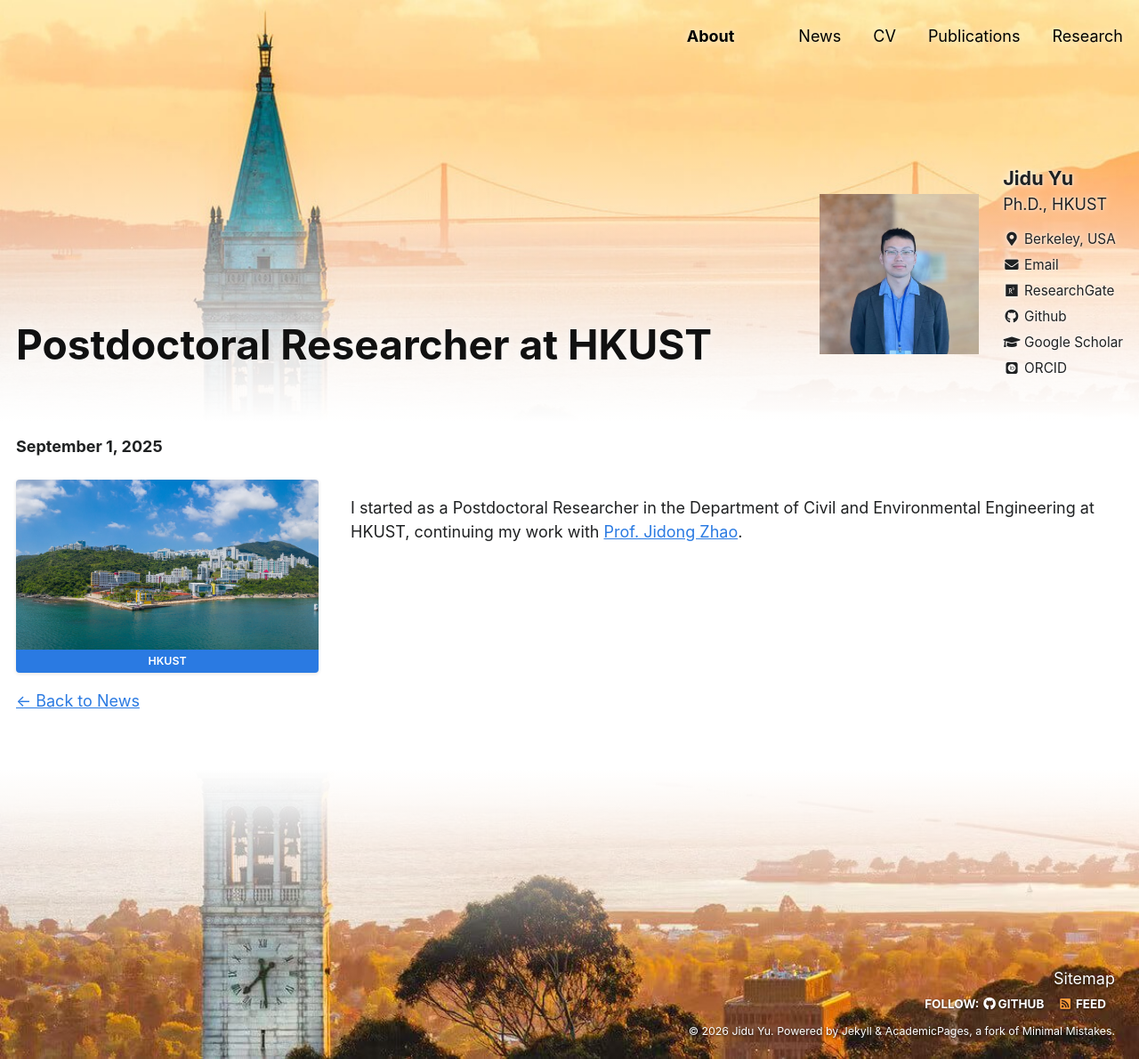
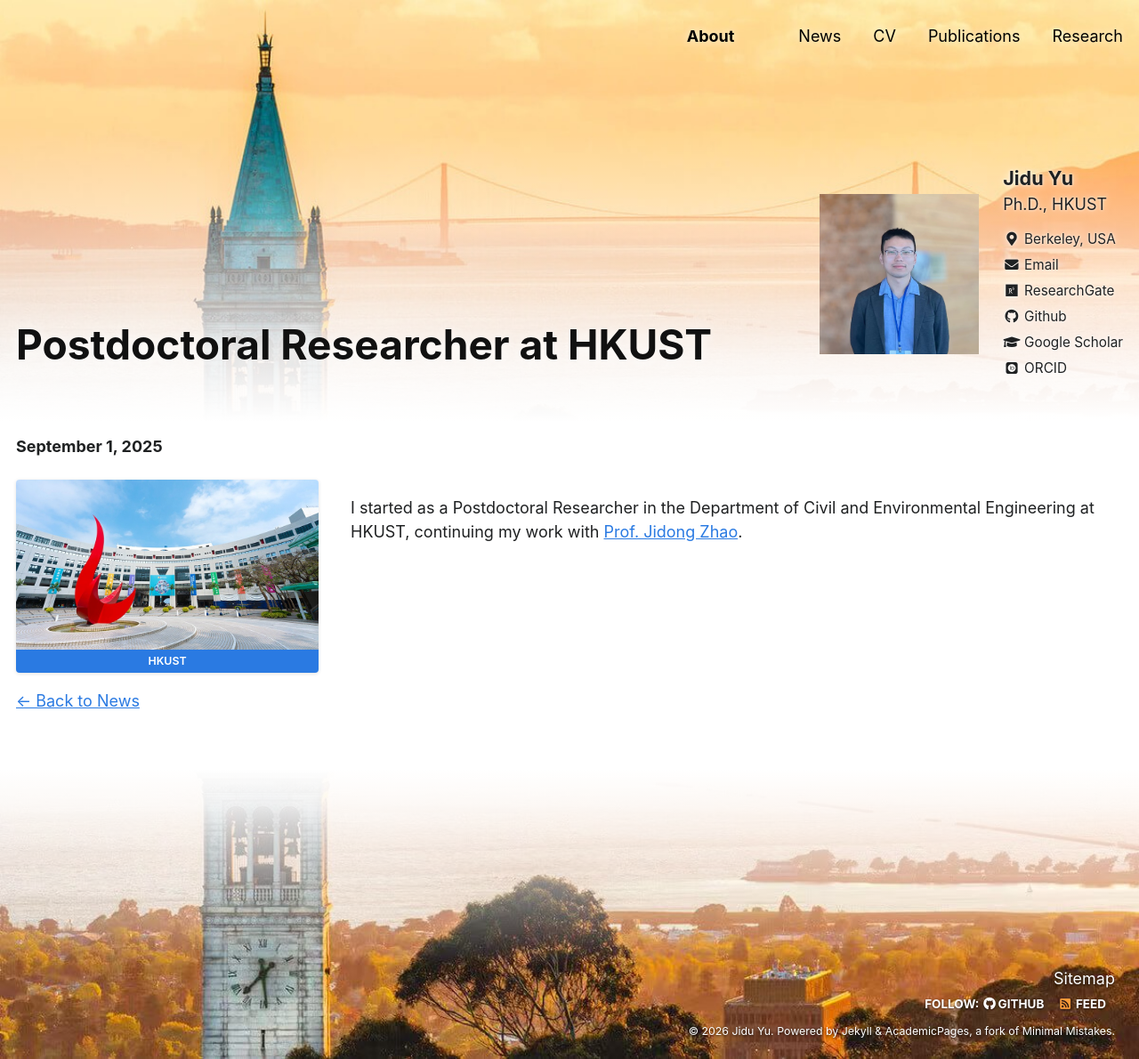
Before and after one commit to yujidu/yujidu.github.io, a Jekyll site: the page built from _news/2025-09-postdoc-hkust.md, in a window 1280 px wide and 1190 px high. Shown: the whole window at 89% size. Built offline with Jekyll 4.4.1, drawn with Linux system fonts in a browser that asks for light colours; some web fonts are replaced.

Commit message:
HKUST postdoc news: new cover photo
Co-Authored-By: Claude Opus 5.5 <noreply@anthropic.com>
Claude-Session: https://claude.ai/code/session_01CtadbDehUMWbEMdjGRSUo3

```diff
--- a/_news/2025-09-postdoc-hkust.md
+++ b/_news/2025-09-postdoc-hkust.md
@@ -1,7 +1,7 @@
 ---
 title: Postdoctoral Researcher at HKUST
 date: '2025-09-01'
-image: /images/hkust-2.jpg
+image: /images/news/hkust-postdoc-2025.jpg
 label: HKUST
 image_fit: cover
 summary: Started as a Postdoctoral Researcher at HKUST, working with Prof. Jidong Zhao.
```
Also changed, not shown: images/news/hkust-postdoc-2025.jpg (added).
